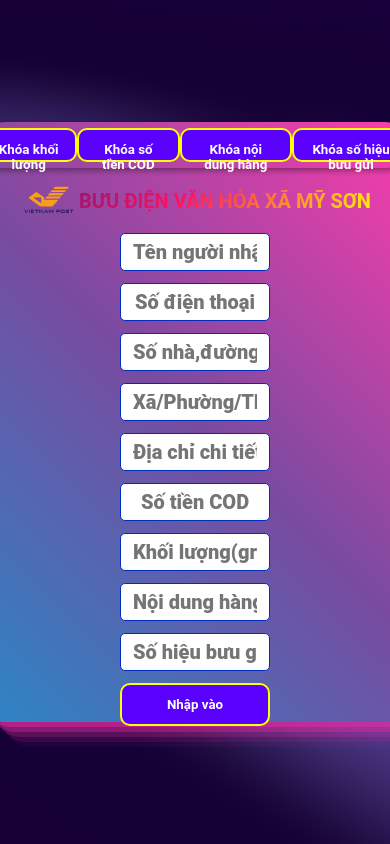
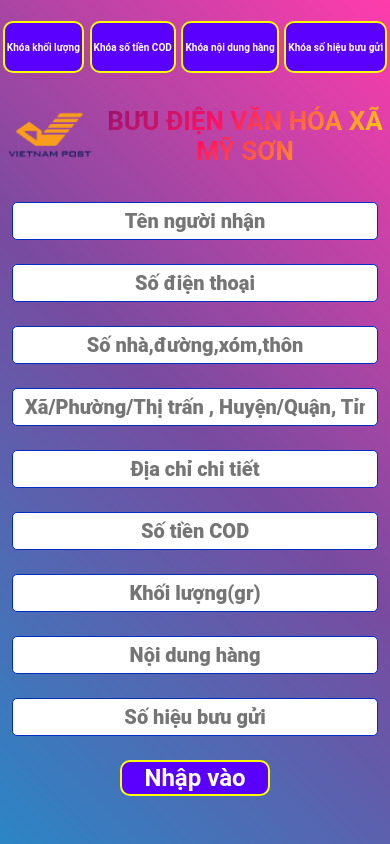
Before and after one commit to thanhdongfrontend/formtosheet, a plain HTML site: page index.html in a window 390 px wide. Drawn offline with Linux system fonts and the light colour scheme.

Commit message:
change css

```diff
--- a/assets/css/reponsive.css
+++ b/assets/css/reponsive.css
@@ -17,3 +17,60 @@
         font-size: 20px;
     }
 }
+/* Mobile */
+@media (max-width: 739px) {
+
+    .btn {
+        font-size: 10px;
+        padding: 2px;
+   }
+
+   .app-header {
+    box-shadow: none;
+   }
+
+   .header-nav {
+    padding: 0;
+    position: fixed;
+    height: 52px;
+   }
+
+   .app-wrapper {
+    width: 100%;
+    height: 100%;
+    border-radius: unset;
+   }
+
+   .app-header {
+    margin-top: 24px;
+   }
+
+   .logo {
+    width: 100px;
+   }
+
+   .heading {
+    margin: 24px 0;
+    text-align: center;
+    font-size: 26px;
+   }
+
+   .info-form {
+    width: 100%;
+    padding: 0 12px;
+   }
+
+   input {
+    margin-bottom: 24px;
+   }
+   .btn-submit {
+    font-size: 24px;
+   }
+
+   .list {
+    top: -250px;
+   }
+   .list li {
+    border: 1px solid #111;
+   }
+}
```
